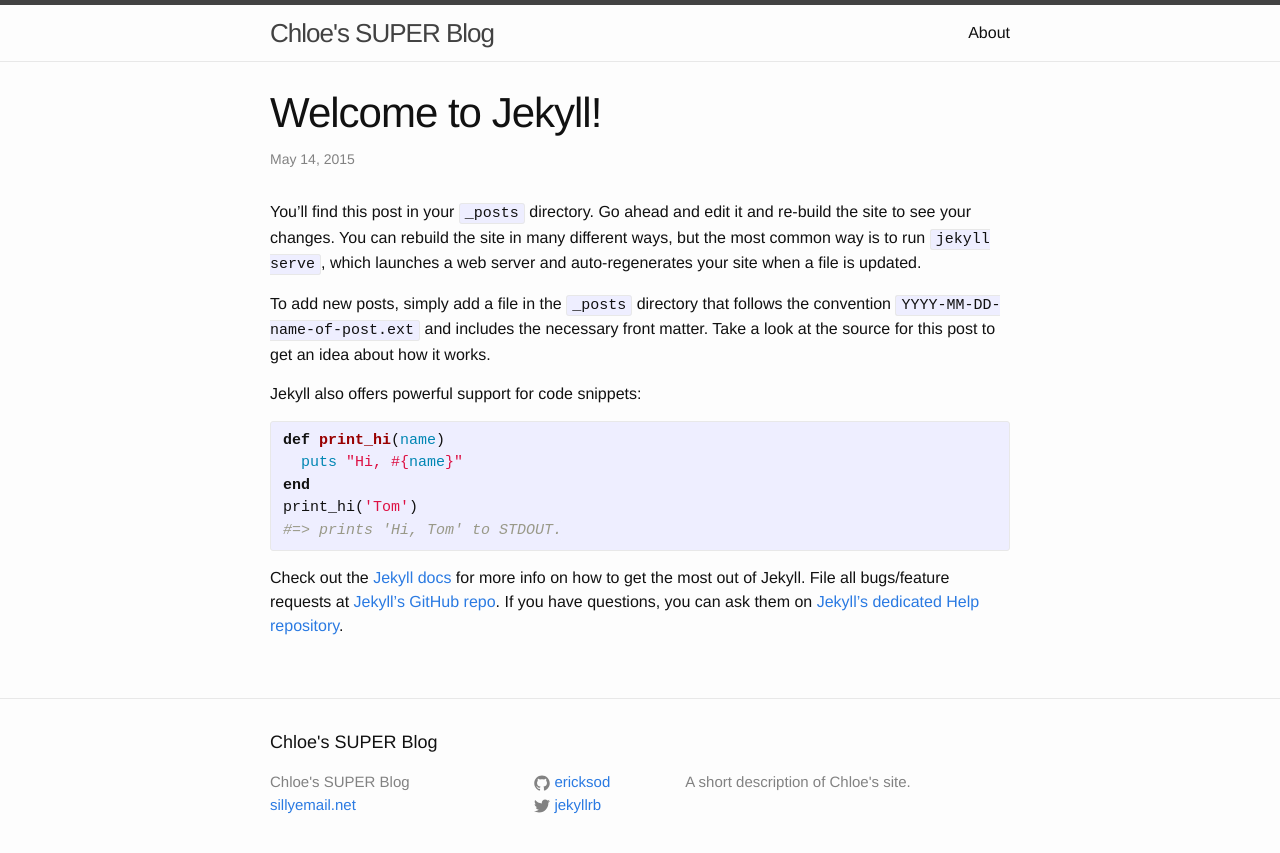
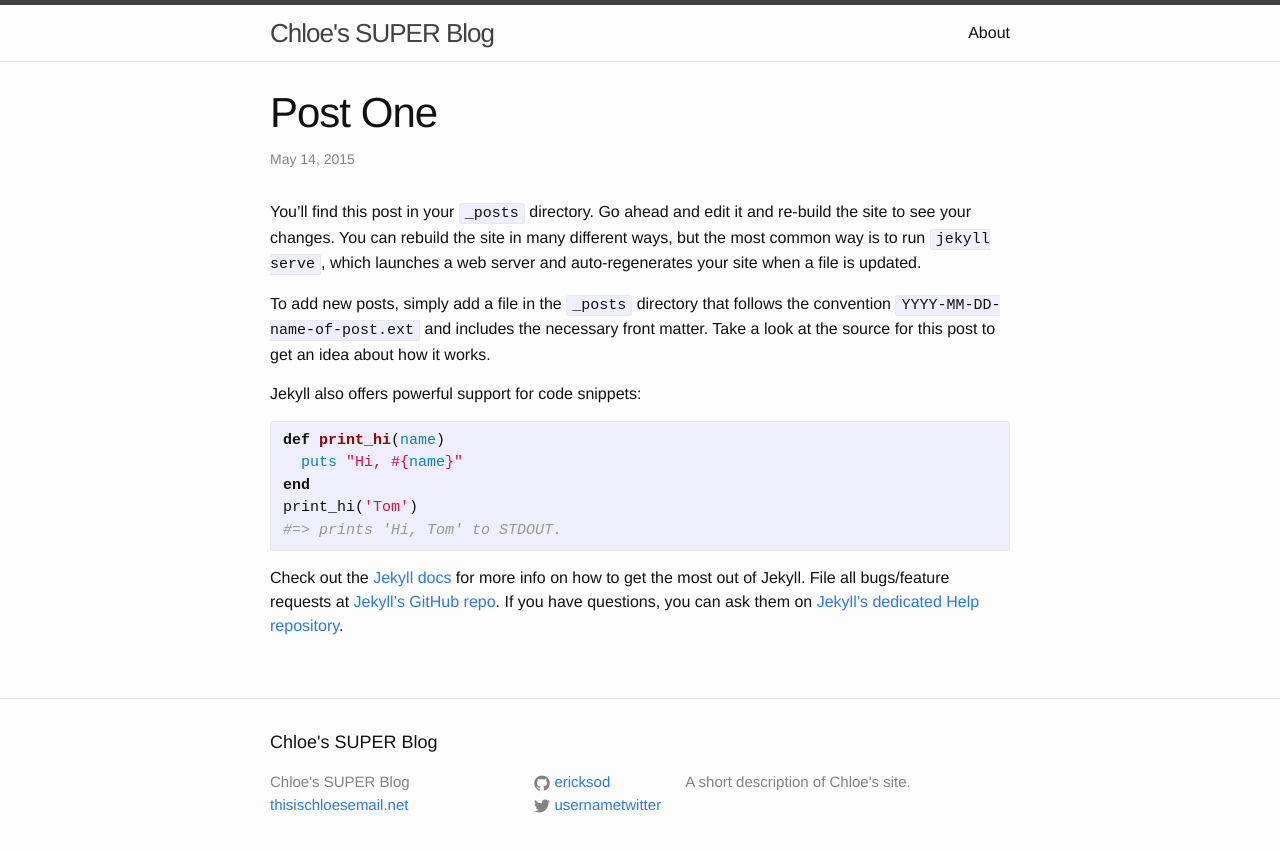
Before and after one commit to ericksod/personalBlog, a Jekyll site: the page built from _posts/2015-05-14-welcome-to-jekyll.markdown, in a window 1280 px wide. Shown: the top 853 px of the page. Built offline with Jekyll 4.4.1, drawn with Linux system fonts in a browser that asks for light colours.

Commit message:
Made simple changes to names

```diff
--- a/_config.yml
+++ b/_config.yml
@@ -1,11 +1,11 @@
 # Site settings
 title: Chloe's SUPER Blog
-email: sillyemail.net
+email: thisischloesemail.net
 description: > # this means to ignore newlines until "baseurl:"
   A short description of Chloe's site.
 baseurl: "" # the subpath of your site, e.g. /blog/
 url: "http://yourdomain.com" # the base hostname & protocol for your site
-twitter_username: jekyllrb
+twitter_username: usernametwitter
 github_username:  ericksod
 
 # Build settings
--- a/_layouts/default.html
+++ b/_layouts/default.html
@@ -1,12 +1,8 @@
 <!DOCTYPE html>
 <html>
-
   {% include head.html %}
-
   <body>
-
     {% include header.html %}
-
     <div class="page-content">
       <div class="wrapper">
         {{ content }}
--- a/_layouts/page.html
+++ b/_layouts/page.html
@@ -4,6 +4,7 @@ layout: default
 <div class="post">
 
   <header class="post-header">
+    <h1 class="post-title">{{ page.title }}</h1>
     <h1 class="post-title">{{ page.title }}</h1>
   </header>
 
--- a/_posts/2015-05-14-my-first-post.markdown
+++ b/_posts/2015-05-14-my-first-post.markdown
@@ -1,6 +1,6 @@
 ---
 layout: post
-title:  "My First Post"
+title:  "Post Two"
 date:   2015-05-14 16:29:43
 categories: jekyll update
 ---
--- a/_posts/2015-05-14-welcome-to-jekyll.markdown
+++ b/_posts/2015-05-14-welcome-to-jekyll.markdown
@@ -1,6 +1,6 @@
 ---
 layout: post
-title:  "Welcome to Jekyll!"
+title:  "Post One"
 date:   2015-05-14 16:29:43
 categories: jekyll update
 ---
```
